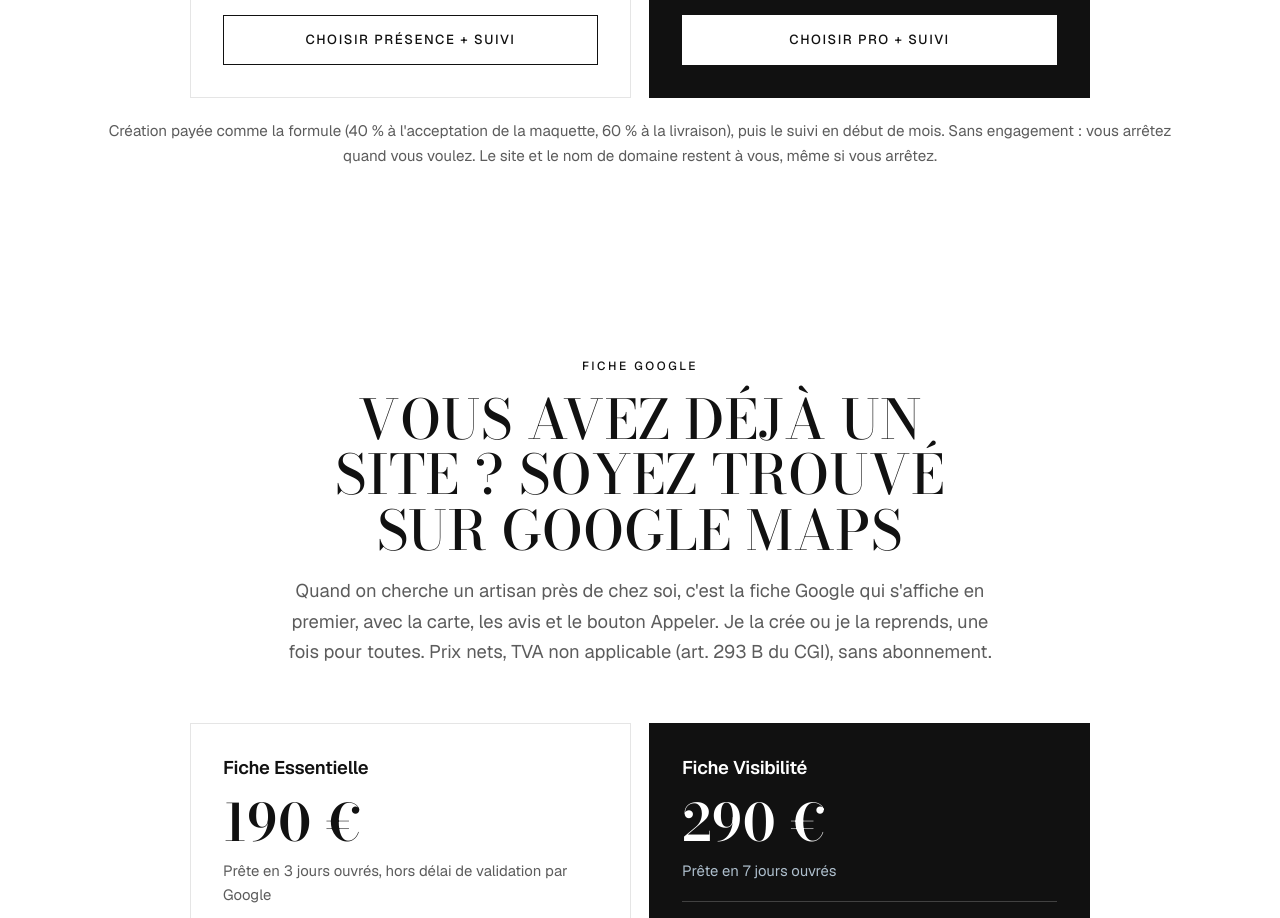
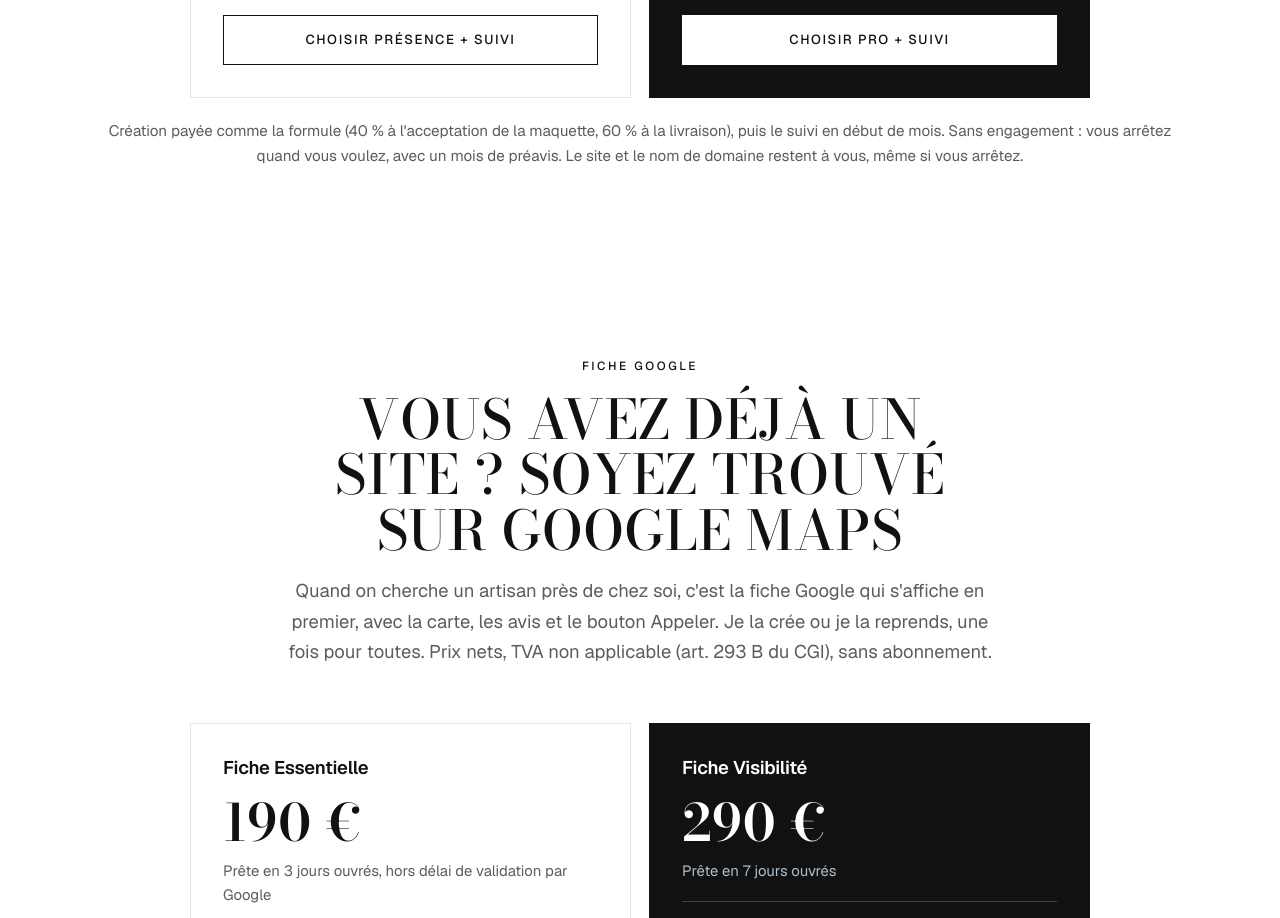
Before and after one commit to cyril8344/atelierwebriviera, a plain HTML site: page offres.html in a window 1280 px wide. Shown: the part 3908-4826 px from the top of the page. Drawn offline with nearby package versions, Linux system fonts and the light colour scheme.

Commit message:
Offres : préavis d'un mois remis (#32)
Claude-Session: https://claude.ai/code/session_015wYxgsfXJ2fk8DYw6dDcao

Co-authored-by: Claude <noreply@anthropic.com>

```diff
--- a/offres.html
+++ b/offres.html
@@ -199,7 +199,7 @@
         <a class="btn btn-primary" href="/contact.html">Choisir Pro + suivi</a>
       </article>
     </div>
-    <p class="note-line">Création payée comme la formule (40 % à l'acceptation de la maquette, 60 % à la livraison), puis le suivi en début de mois. Sans engagement : vous arrêtez quand vous voulez. Le site et le nom de domaine restent à vous, même si vous arrêtez.</p>
+    <p class="note-line">Création payée comme la formule (40 % à l'acceptation de la maquette, 60 % à la livraison), puis le suivi en début de mois. Sans engagement : vous arrêtez quand vous voulez, avec un mois de préavis. Le site et le nom de domaine restent à vous, même si vous arrêtez.</p>
   </div>
 </section>
 
```
